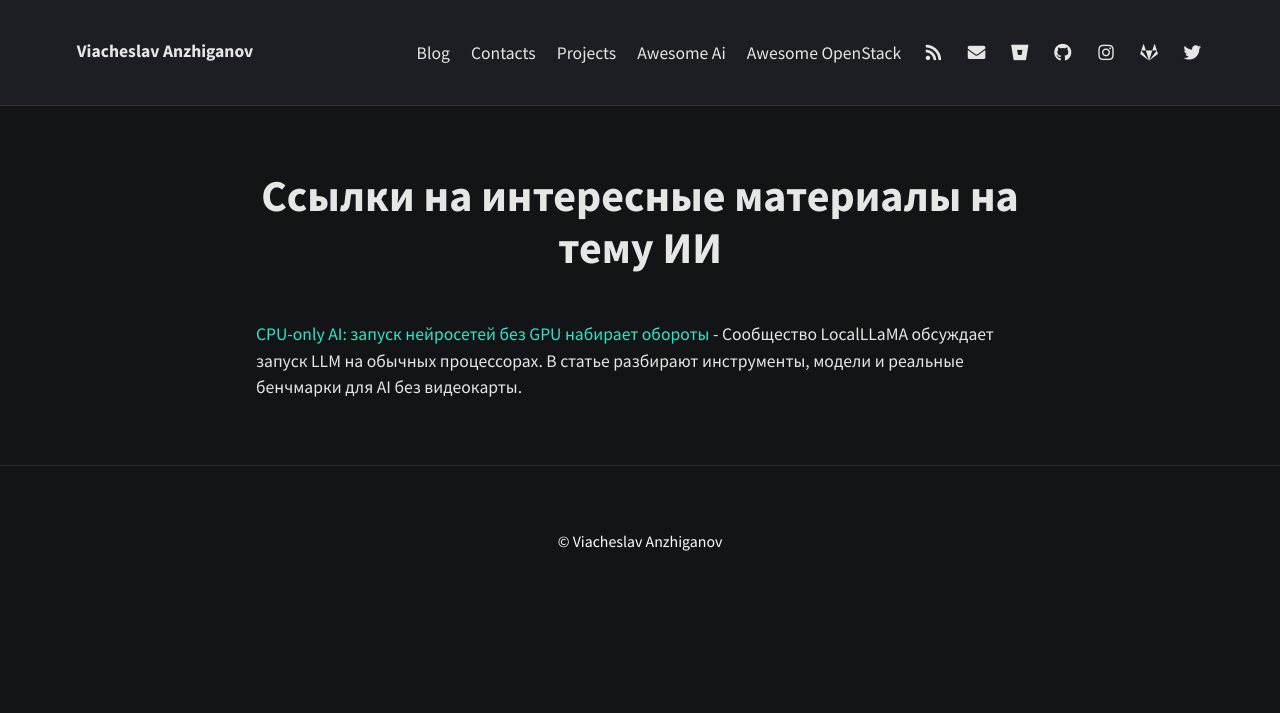
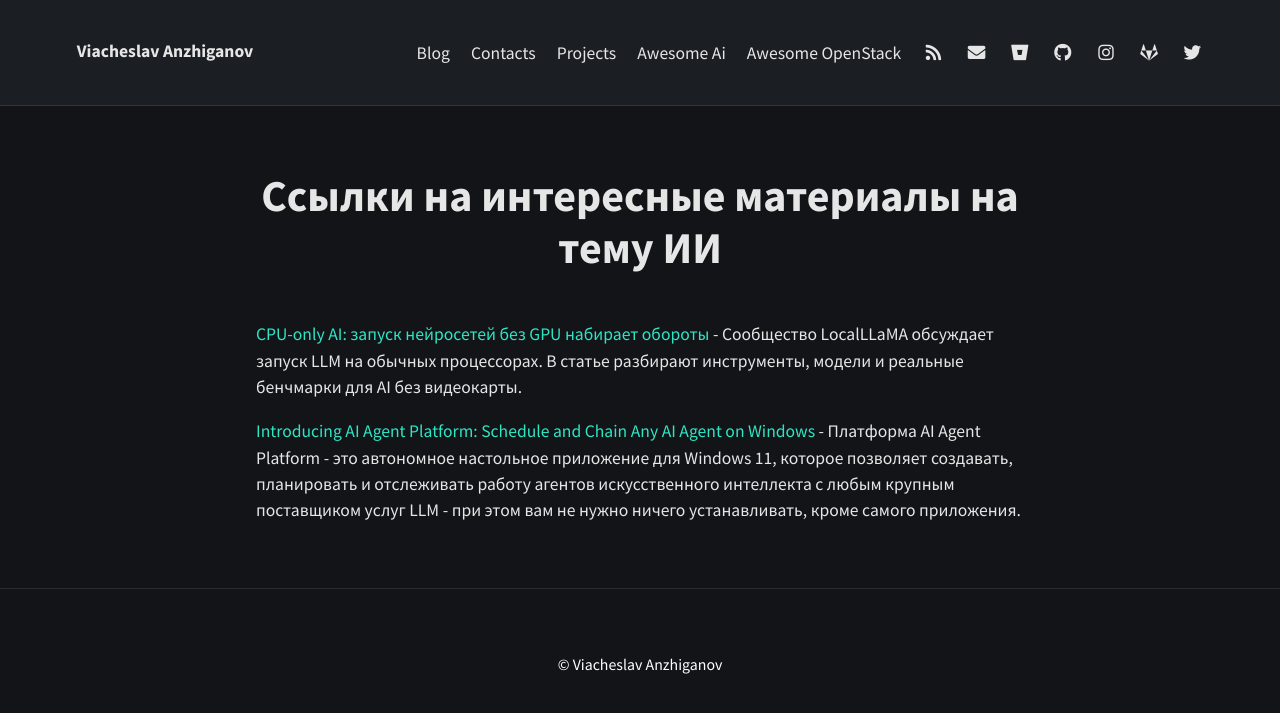
Before and after one commit to vanzhiganov/vanzhiganov.github.io, a Jekyll site: the page built from awesome-ai.md, in a window 1280 px wide. Shown: the top 713 px of the page. Built offline with Jekyll 4.4.1, drawn with Linux system fonts in a browser that asks for light colours; nearby versions of some CDN libraries.

Commit message:
add ai page

```diff
--- a/awesome-ai.md
+++ b/awesome-ai.md
@@ -6,5 +6,6 @@ permalink: /ai.html
 order: 3
 ---
 
-[CPU-only AI: запуск нейросетей без GPU набирает обороты](https://www.ai-stat.ru/news/2026-02-08-cpu-only-ai-no-gpu) - Сообщество LocalLLaMA обсуждает запуск LLM на обычных процессорах. В статье
-разбирают инструменты, модели и реальные бенчмарки для AI без видеокарты.
+[CPU-only AI: запуск нейросетей без GPU набирает обороты](https://www.ai-stat.ru/news/2026-02-08-cpu-only-ai-no-gpu) - Сообщество LocalLLaMA обсуждает запуск LLM на обычных процессорах. В статье разбирают инструменты, модели и реальные бенчмарки для AI без видеокарты.
+
+[Introducing AI Agent Platform: Schedule and Chain Any AI Agent on Windows](https://rodtrent.substack.com/p/introducing-ai-agent-platform-schedule) - Платформа AI Agent Platform - это автономное настольное приложение для Windows 11, которое позволяет создавать, планировать и отслеживать работу агентов искусственного интеллекта с любым крупным поставщиком услуг LLM - при этом вам не нужно ничего устанавливать, кроме самого приложения.
```
